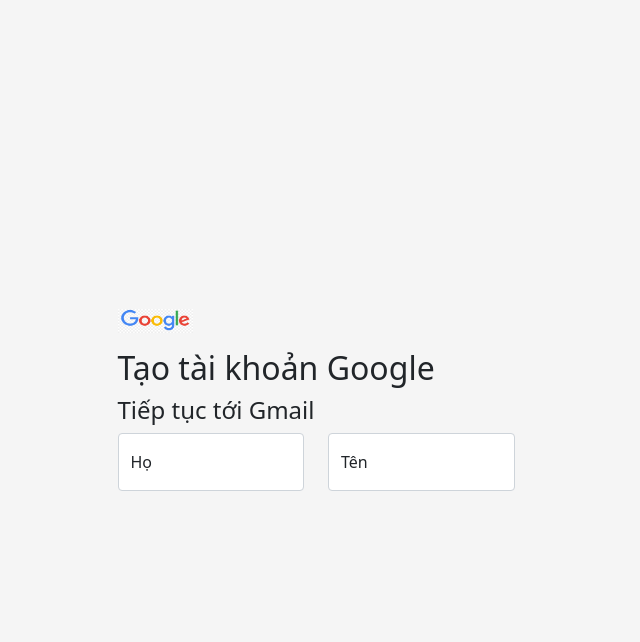
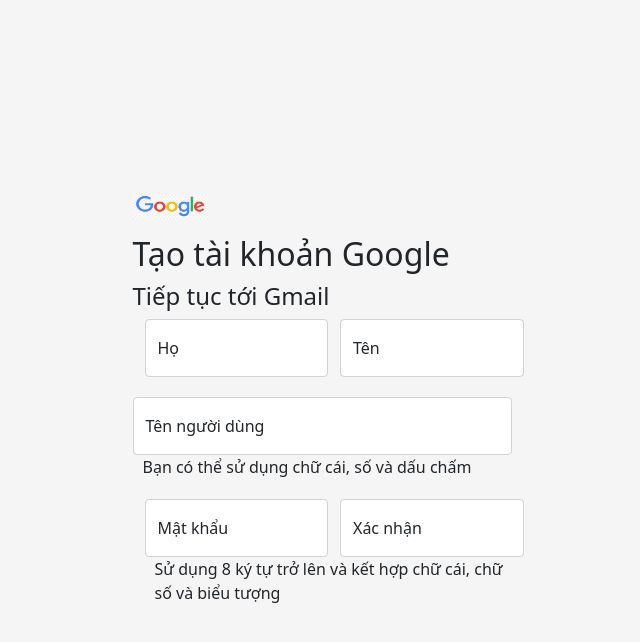
Before and after one commit to TQuyet/PROJECT_GMAIL_NHOM6, a PHP site: page /signin.php in a window 1280 px wide. Shown: the top 642 px of the page, without its empty margins (312-952 px from the left). Run offline with PHP 8.4, Linux system fonts and the light colour scheme.

Commit message:
Update Signin

```diff
--- a/signin.css
+++ b/signin.css
@@ -12,10 +12,11 @@
 }
 
 .form-signin {
-    width: 100%;
-    max-width: 421px;
-    margin: auto;
-  }
+  width: 100%;
+  max-width: 421px;
+  margin: auto;
+  padding: 15px;
+}
 
 h2 {
     font-weight: lighter;
@@ -27,4 +28,13 @@
 
 .container {
   padding: 0px;
+  margin: 0px;
 }
+
+.bnt{
+  margin-left: 71px;
+  border-radius: 8px;
+  border: none;
+  width: 120px;
+  height: 50px;
+}
--- a/signin.php
+++ b/signin.php
@@ -16,18 +16,38 @@
         <h2>Tạo tài khoản Google</h2>
         <h4>Tiếp tục tới Gmail</h4>
         <div class="container row">
-            <div class="col-md-6">
+            <div style="padding-right: 0px" class="col-md-6">
                 <div class="form-floating">
                     <input type="Ho" name="txtHo" class="form-control" id="floatingInput" placeholder="firstname">
                     <label for="floatingInput">Họ</label>
                 </div>
             </div>
-            <div class="col-md-6">
+            <div style="padding-right: 0px" class="col-md-6">
                 <div class="form-floating">
                     <input type="Ten" name="txtTen" class="form-control" id="floatingInput" placeholder="name">
                     <label for="floatingInput">Tên</label>
                 </div>
             </div>
+        </div>
+        <div style="margin-top: 20px; margin-right: 12px;" class="form-floating">
+            <input type="gmail" name="txtgmail" class="form-control" id="floatingInput" placeholder="gmail">
+            <label for="floatingInput">Tên người dùng</label>
+        </div>
+        <a style="margin-left:10px">Bạn có thể sử dụng chữ cái, số và dấu chấm</a>
+        <div style="padding-top: 20px;" class="pass container row">
+            <div style="padding-right: 0px" class="col-md-6">
+                <div class="form-floating">
+                    <input type="matkhau" name="txtmatkhau" class="form-control" id="floatingInput" placeholder="matkhau">
+                    <label for="floatingInput">Mật khẩu</label>
+                </div>
+            </div>
+            <div style="padding-right: 0px" class="col-md-6">
+                <div class="form-floating">
+                    <input type="xacnhan" name="txtxacnhan" class="form-control" id="floatingInput" placeholder="xacnhan">
+                    <label for="floatingInput">Xác nhận</label>
+                </div>
+            </div>
+            <a style="margin-left:10px">Sử dụng 8 ký tự trở lên và kết hợp chữ cái, chữ số và biểu tượng</a>
         </div>
     </main>
 
```
Also changed, not shown: login.css (+6 -1 lines).
